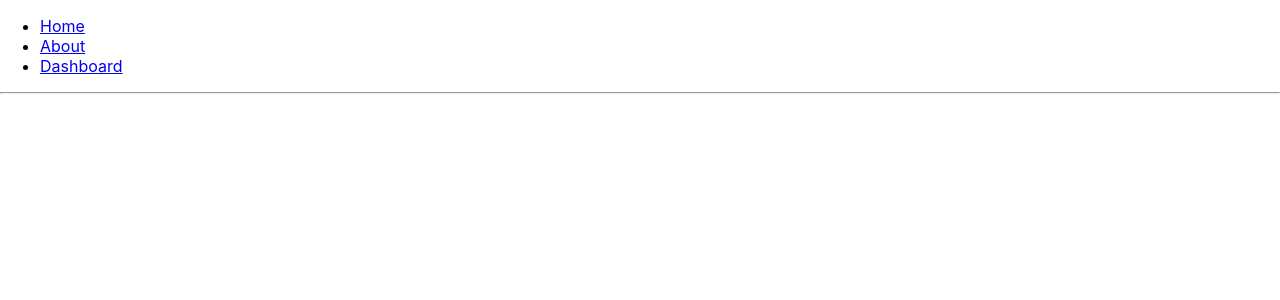
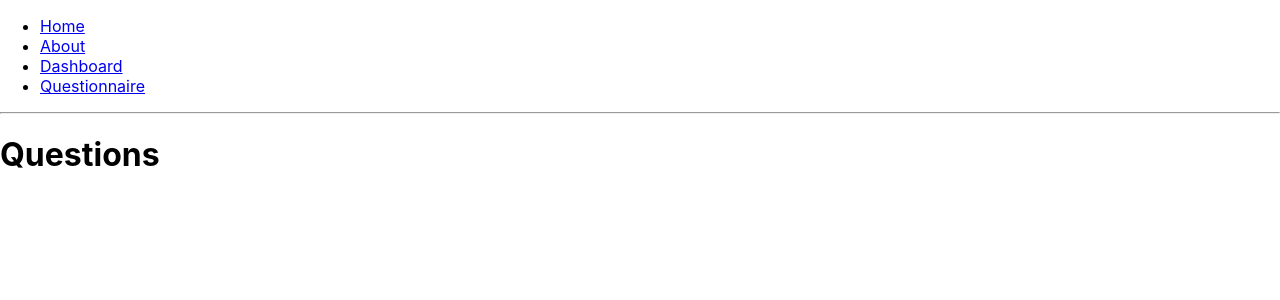
Before and after one commit to viniemm/BASIS-Automated-Stock-Investment-Software, a React (Create React App) app in the folder client/: page /questionnaire in a window 1280 px wide. Shown: the top 300 px of the page. Built offline with nearby package versions, Linux system fonts and the light colour scheme.

Commit message:
Added Questionnaire to Dropdown
Connected questionnaire page to the rest of the pages

```diff
--- a/client/src/App.tsx
+++ b/client/src/App.tsx
@@ -1,6 +1,7 @@
 import React from 'react';
 import { Route, Routes } from "react-router";
 import { Dashboard, Home, About } from "./pages";
+import Questionnaire from "./components/Questionnaire/Questionnaire";
 import {
   BrowserRouter as Router,
   Link
@@ -23,6 +24,9 @@ export default function App() {
           <li>
             <Link to="/dashboard">Dashboard</Link>
           </li>
+          <li>
+            <Link to="/questionnaire">Questionnaire</Link>
+          </li>
         </ul>
 
         <hr />
@@ -38,6 +42,7 @@ export default function App() {
           <Route path="/" element={<Home/>}/>
           <Route path="/about" element={<About/>}/>
           <Route path="/dashboard" element={<Dashboard/>}/>
+          <Route path="/questionnaire" element={<Questionnaire/>}/>
         </Routes>
       </div>
     </Router>
--- a/client/src/components/Questionnaire/Questionnaire.tsx
+++ b/client/src/components/Questionnaire/Questionnaire.tsx
@@ -1,3 +1,4 @@
+import React from 'react';
 // Class or function
 export default function Questionnaire() {
     return <h1>Questions</h1>
```
